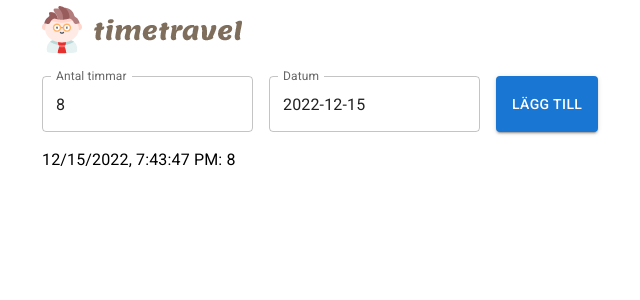
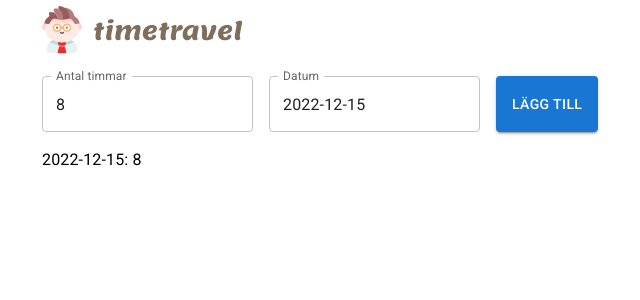
Before and after one commit to englund/timetravel, a React (Create React App) app in the folder client/: page / in a window 1280 px wide. Both pictures are taken after a click on the button "LÄGG TILL". Shown: the top 300 px of the page, without its empty margins (22-662 px from the left). Built offline with nearby package versions, Linux system fonts and the light colour scheme.

Commit message:
add date-fns format util and format date

```diff
--- a/client/src/components/timeline/TimeList.tsx
+++ b/client/src/components/timeline/TimeList.tsx
@@ -2,6 +2,7 @@ import { FC } from "react";
 
 import { Typography } from "@mui/material";
 
+import { format } from "../../utils/date";
 import { Time } from "./useTimeline";
 
 interface Props {
@@ -13,7 +14,7 @@ const TimeList: FC<Props> = ({ times }) => {
     <>
       {times.map((time, index) => (
         <Typography key={index}>
-          {time.date.toLocaleString()}: {time.hours}
+          {format(time.date, "P")}: {time.hours}
         </Typography>
       ))}
     </>
--- /dev/null
+++ b/client/src/utils/date.ts
@@ -0,0 +1,8 @@
+import { format as dateFnsFormat } from "date-fns";
+import { sv } from "date-fns/locale";
+
+export const format = (date: Date, formatStr = "PP") => {
+  return dateFnsFormat(date, formatStr, {
+    locale: sv,
+  });
+};
```
